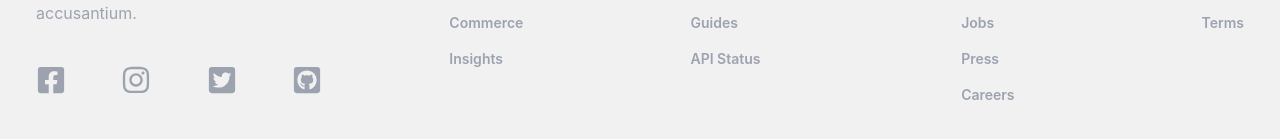
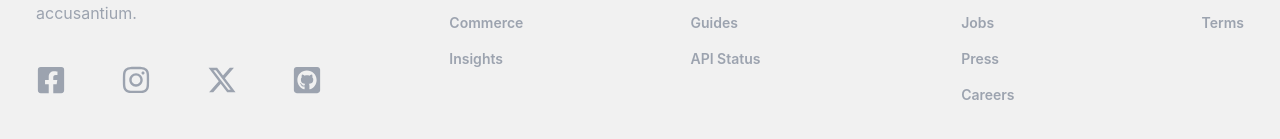
Before and after one commit to NeValetik/globant-maiway, a React (Create React App) app in the folder frontend/: page / in a window 1280 px wide. Shown: the part 615-754 px from the top of the page. Built offline with nearby package versions, Linux system fonts and the light colour scheme; no server answers.

Commit message:
added links in footer

```diff
--- a/frontend/src/components/Footer.jsx
+++ b/frontend/src/components/Footer.jsx
@@ -8,7 +8,10 @@ import {
     FaGithubSquare,
     FaInstagram,
     FaTwitterSquare,
+
   } from 'react-icons/fa';
+
+import { FaXTwitter } from "react-icons/fa6";
 
 const Footer = () => {
   const {theme, toggleTheme} = useTheme()
@@ -20,10 +23,11 @@ const Footer = () => {
           <h1 className='w-full text-3xl font-bold text-indigo-500'>Măi Way</h1>
           <p className={themeChangerDescriptionString(theme, 'py-4 text-gray-400', 'py-4 text-white')}>Lorem, ipsum dolor sit amet consectetur adipisicing elit. Id odit ullam iste repellat consequatur libero reiciendis, blanditiis accusantium.</p>
           <div className={themeChangerDescriptionString(theme, 'flex justify-between md:w-[75%] my-6 text-gray-400', 'flex justify-between md:w-[75%] my-6 text-white')}>
-              <a><FaFacebookSquare size={30}/></a>
-              <a><FaInstagram size={30} /></a>
-              <a><FaTwitterSquare size={30} /></a>
-              <a><FaGithubSquare size={30} /></a>
+              <a target="_blank" href={"https://www.facebook.com/timurcravtov"}><FaFacebookSquare size={30}/></a>
+              <a target="_blank" href={"https://www.instagram.com/daredenger/"}><FaInstagram size={30} /></a>
+              <a target="_blank" href={"https://x.com/elonmusk"}><FaXTwitter size={30} /></a>
+
+              <a target="_blank" href={"https://github.com/NeValetik/globant-maiway"}><FaGithubSquare size={30} /></a>
           </div>
         </div>
         <div className='lg:col-span-2 flex justify-between mt-6'>
--- a/frontend/src/components/Search.jsx
+++ b/frontend/src/components/Search.jsx
@@ -5,6 +5,7 @@ import { useNavigate } from 'react-router-dom';
 import Filters from './Filters';
 import {FaFilter} from 'react-icons/fa';
 import { FaSearch } from "react-icons/fa";
+
 
 const Search = () => {
 
```
